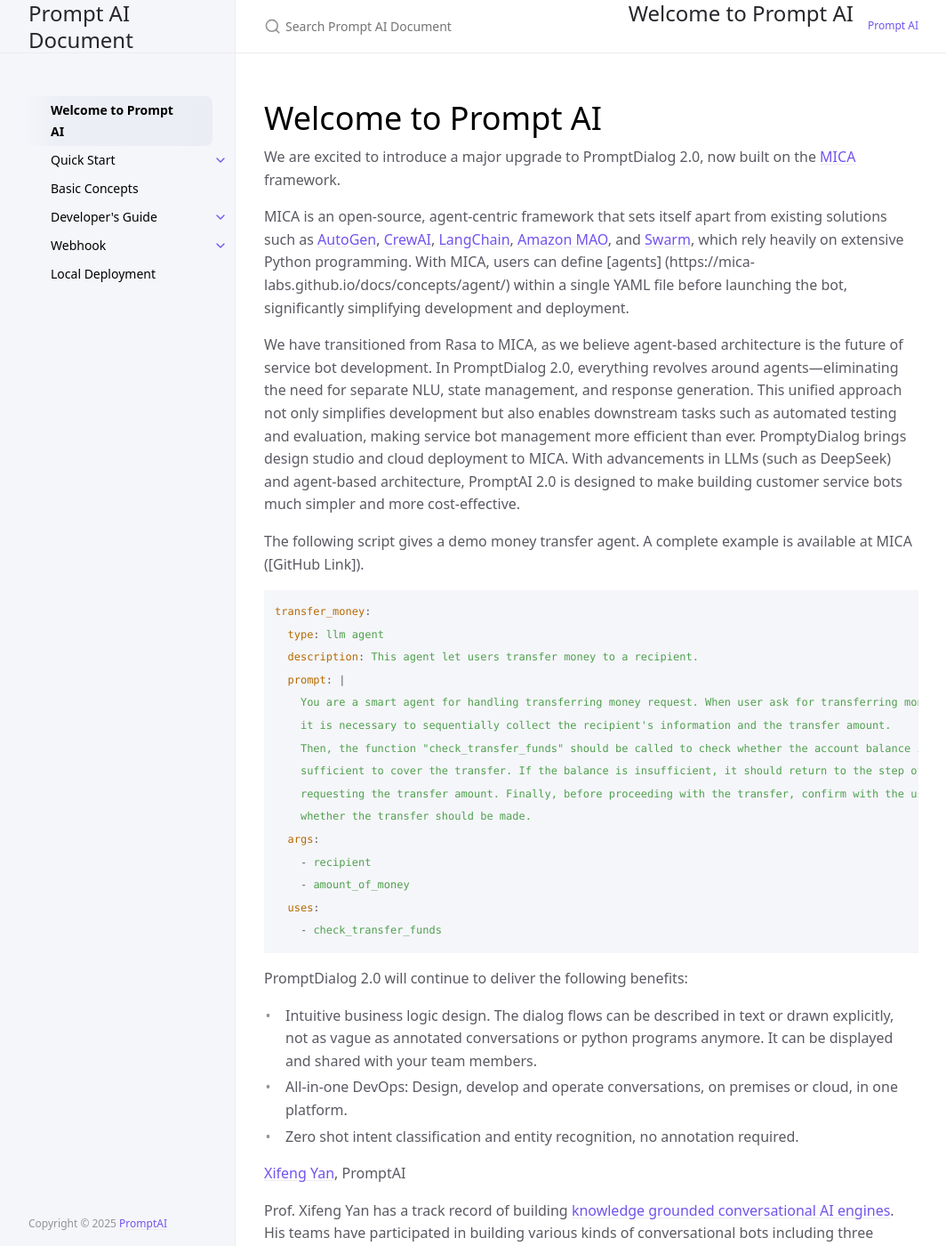
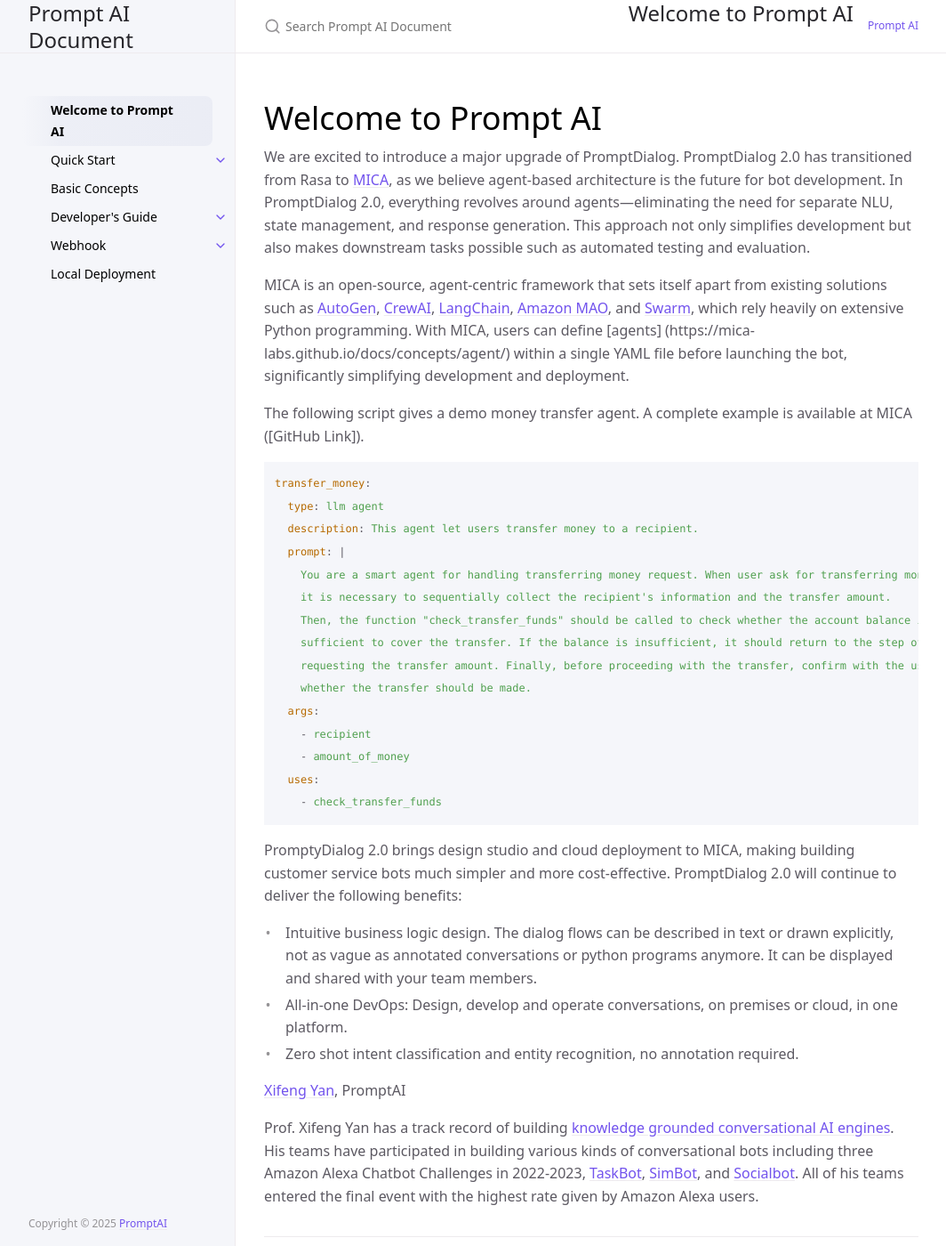
Before and after one commit to PromptAI/promptdialog, a Jekyll site: the page built from index.md, in a window 1280 px wide and 1400 px high. Shown: the whole window at 89% size, without its empty margins (107-1171 px from the left). Built offline with Jekyll 4.4.1, drawn with Linux system fonts in a browser that asks for light colours; cached includes are drawn as plain includes.

Commit message:
Update index.md

```diff
--- a/index.md
+++ b/index.md
@@ -8,12 +8,9 @@ permalink: /
 # Welcome to Prompt AI
 {: .no_toc .header }
 
-We are excited to introduce a major upgrade to PromptDialog 2.0, now built on the [MICA](https://mica-labs.github.io/) framework.
+We are excited to introduce a major upgrade of PromptDialog.  PromptDialog 2.0 has transitioned from Rasa to [MICA](https://mica-labs.github.io/), as we believe agent-based architecture is the future for bot development. In PromptDialog 2.0, everything revolves around agents—eliminating the need for separate NLU, state management, and response generation. This approach not only simplifies development but also makes downstream tasks possible such as automated testing and evaluation.
 
 MICA is an open-source, agent-centric framework that sets itself apart from existing solutions such as [AutoGen](https://github.com/microsoft/autogen), [CrewAI](https://github.com/crewAIInc/crewAI), [LangChain](https://github.com/langchain-ai/langchain), [Amazon MAO](https://github.com/awslabs/multi-agent-orchestrator), and [Swarm](https://github.com/openai/swarm), which rely heavily on extensive Python programming. With MICA, users can define [agents] (https://mica-labs.github.io/docs/concepts/agent/) within a single YAML file before launching the bot, significantly simplifying development and deployment.
-
-We have transitioned from Rasa to MICA, as we believe agent-based architecture is the future of service bot development. In PromptDialog 2.0, everything revolves around agents—eliminating the need for separate NLU, state management, and response generation. This unified approach not only simplifies development but also enables downstream tasks such as automated testing and evaluation, making service bot management more efficient than ever. PromptyDialog brings design studio and cloud deployment to MICA.  With advancements in LLMs (such as DeepSeek) and agent-based architecture, PromptAI 2.0 is designed to make building customer service bots much simpler and more cost-effective.
-
 
 The following script gives a demo money transfer agent. A complete example is available at MICA  ([GitHub Link]).
 
```
Also changed, not shown: other parts of index.md (+3 -1 lines).
